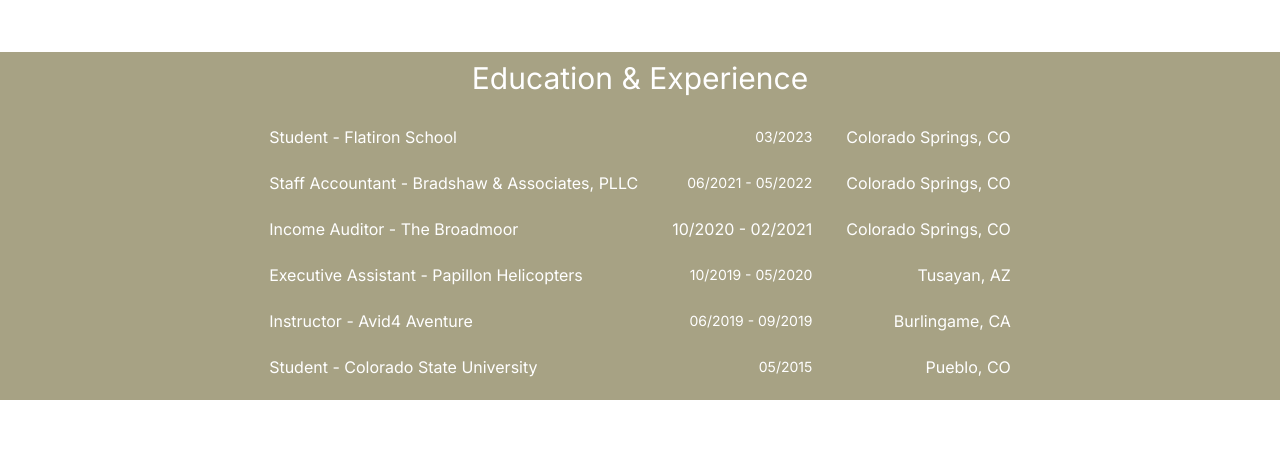
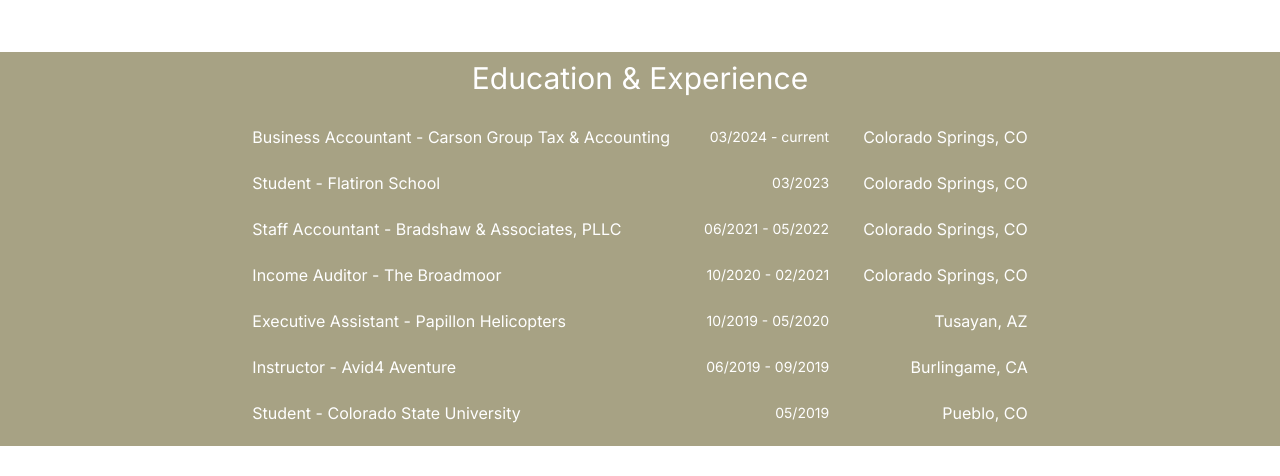
Before and after one commit to JordanTaylorJ/portfolio, a Next.js app: page / in a window 1280 px wide. Shown: the part 3620-4096 px from the top of the page. Built offline with nearby package versions, Linux system fonts and the light colour scheme.

Commit message:
update resume and experience section

```diff
--- a/src/app/components/portfolio/experience.jsx
+++ b/src/app/components/portfolio/experience.jsx
@@ -5,6 +5,11 @@ const Experience = () => {
         <div className='flex justify-center text-white'>
         <table className="table-auto border-separate border-spacing-x-8 border-spacing-y-5">
         <tbody className='text-xs md:text-base'>
+            <tr className="border-b">
+                <td>Business Accountant - Carson Group Tax & Accounting</td>
+                <td className='collapse sm:visible text-right md:text-sm'>03/2024 - current</td>
+                <td className='collapse md:visible text-right'>Colorado Springs, CO</td>
+            </tr>
             <tr className="border-b">
                 <td>Student - Flatiron School</td>
                 <td className='collapse sm:visible text-right md:text-sm'>03/2023</td>
@@ -17,7 +22,7 @@ const Experience = () => {
             </tr>
             <tr className="border-b">
                 <td>Income Auditor - The Broadmoor</td>
-                <td className='collapse sm:visible text-right md:block'>10/2020 - 02/2021</td>
+                <td className='collapse sm:visible text-right md:text-sm'>10/2020 - 02/2021</td>
                 <td className='collapse md:visible text-right'>Colorado Springs, CO</td>
             </tr>
             <tr className="border-b">
@@ -32,7 +37,7 @@ const Experience = () => {
             </tr>
             <tr>
                 <td>Student - Colorado State University</td>
-                <td className='collapse sm:visible text-right md:text-sm'>05/2015</td>
+                <td className='collapse sm:visible text-right md:text-sm'>05/2019</td>
                 <td className='collapse md:visible text-right'>Pueblo, CO</td>
             </tr>
         </tbody>
```
Also changed, not shown: 1 other file (tests, documents, lock files or other folders).
